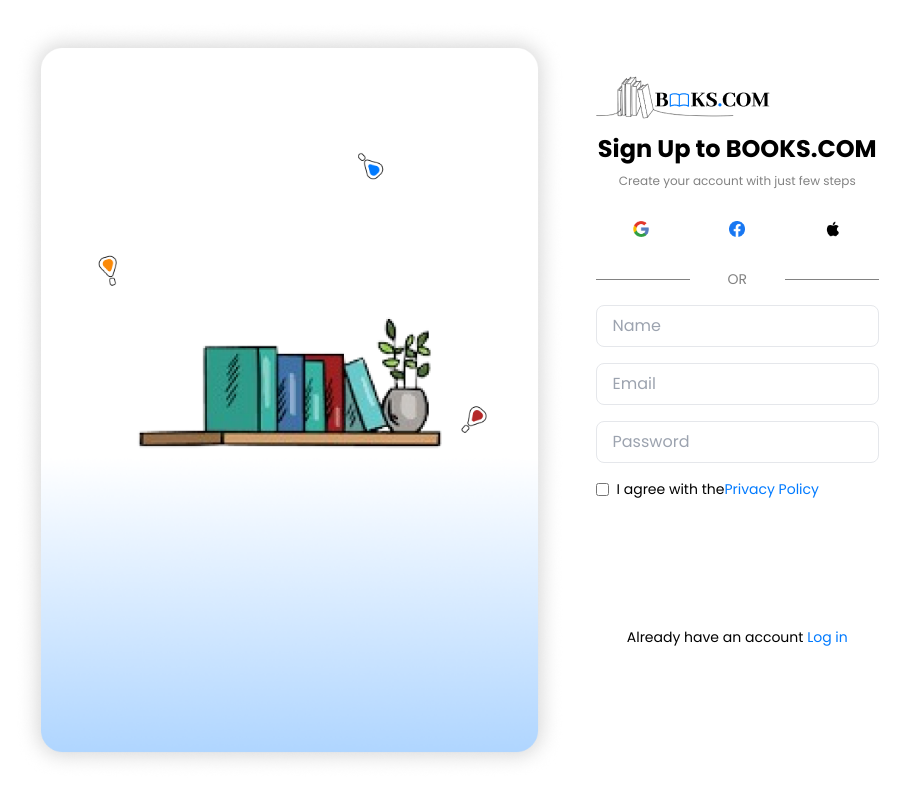
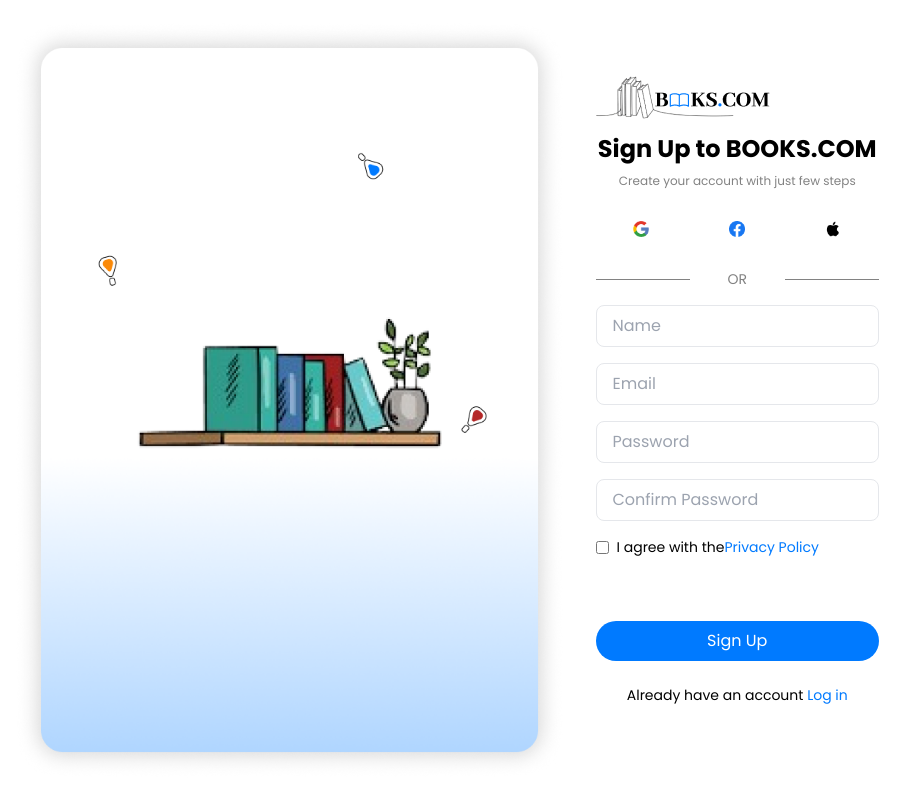
Before and after one commit to ayomideRussianCode/booksdotcom, a React (Create React App) app: page /signup in a window 1280 px wide. Shown: the whole page, without its empty margins (177-1087 px from the left). Built offline with nearby package versions, Linux system fonts and the light colour scheme; a web font is replaced by a local one.

Commit message:
second commit for the year I guess

```diff
--- a/src/components/Button.jsx
+++ b/src/components/Button.jsx
@@ -2,7 +2,7 @@
   return (
     <button
       type={type}
-      className={`w-full bg-customWhite py-2 rounded-full ${className}`}
+      className={`w-full bg-customBlue py-2 rounded-full ${className}`}
     >
       <a className="text-customWhite" href={href}>
         {text}
--- a/src/components/Form.jsx
+++ b/src/components/Form.jsx
@@ -2,9 +2,9 @@
 import FormField from "./FormField";
 import Button from "./Button";
 
-function Form({ fields, checkbox, buttonText, buttonHref }) {
+function Form({ fields, checkbox, handleSubmit, buttonText, buttonHref }) {
   return (
-    <form>
+    <form onSubmit={handleSubmit}>
       {fields.map((field) => (
         <FormField
           key={field.id}
--- a/src/components/FormField.jsx
+++ b/src/components/FormField.jsx
@@ -1,4 +1,4 @@
-function FormField({ type, id, placeholder }) {
+function FormField({ type, id, placeholder, handleChange }) {
   return (
     <div className="mb-4">
       <input
@@ -6,6 +6,7 @@
         id={id}
         placeholder={placeholder}
         className="w-full px-4 py-2 border rounded-lg focus:outline-none focus:ring-2 focus:ring-customBlue"
+        onChange={handleChange}
       />
     </div>
   );
--- /dev/null
+++ b/src/components/apiFetch.jsx
@@ -0,0 +1,18 @@
+export const apiFetch = async (URL, method = "POST", data = null) => {
+  try {
+    const response = await fetch(URL, {
+      method,
+      headers: {
+        "Content-Type": "application/x-www-form-urlencoded",
+      },
+      body: data ? JSON.stringify(data) : null,
+    });
+    if (!response.ok) {
+      throw new Error(`Error: ${response.statusText}`);
+    }
+    return await response.json();
+  } catch (error) {
+    console.error("API Error :", error.message);
+    throw error;
+  }
+};
--- /dev/null
+++ b/src/components/useFormHandler.jsx
@@ -0,0 +1,26 @@
+import { useState } from "react";
+import { apiFetch } from "./apiFetch";
+
+function useFormHandler(initialValues) {
+  const [formData, setFormData] = useState(initialValues);
+
+  const handleChange = (e) => {
+    const { name, value } = e.target;
+    setFormData((prevData) => ({
+      ...prevData,
+      [name]: value,
+    }));
+  };
+
+  const handleSubmit = async (e, apiFetch) => {
+    e.preventDefault();
+    try {
+      const response = await apiFetch(formData);
+      return response;
+    } catch (error) {
+      console.error("Error during form submission:", error);
+    }
+  };
+  return { formData, handleChange, handleSubmit };
+}
+export default useFormHandler;
--- a/src/pages/SignUpPage.jsx
+++ b/src/pages/SignUpPage.jsx
@@ -7,8 +7,36 @@
 import Divider from "../components/Divider";
 import Form from "../components/Form";
 import RedirectMessage from "../components/RedirectMessage";
+import useFormHandler from "../components/useFormHandler";
+import Button from "../components/Button";
 
 function SignUpPage() {
+  const initialValues = { username: "", email: "", password: "" };
+  const { formData, handleChange, handleSubmit } =
+    useFormHandler(initialValues);
+
+  const apiFetch = async (data) => {
+    try {
+      const response = await fetch("https://your-api-endpoint.com/signup", {
+        method: "POST",
+        headers: {
+          "Content-Type": "application/json",
+        },
+        body: JSON.stringify(data),
+      });
+
+      if (!response.ok) {
+        throw new Error(`HTTP Error: ${response.status}`);
+      }
+
+      const result = await response.json();
+      console.log("Signup successful:", result);
+      return result;
+    } catch (error) {
+      console.error("Signup error:", error);
+    }
+  };
+
   const socialAuthPlatforms = [
     { imgSrc: "/google.png", alt: "Google" },
     { imgSrc: "/facebook.png", alt: "Facebook" },
@@ -19,6 +47,11 @@
     { type: "text", id: "name", placeholder: "Name" },
     { type: "email", id: "email", placeholder: "Email" },
     { type: "password", id: "password", placeholder: "Password" },
+    {
+      type: "password",
+      id: "confirmPassword",
+      placeholder: "Confirm Password",
+    },
   ];
 
   const checkBoxData = {
@@ -42,8 +75,12 @@
             fields={formFields}
             checkbox={checkBoxData}
             buttonText="Sign Up"
-            buttonHref="/homepage"
+            buttonHref="/home"
+            formData={formData}
+            handleChange={handleChange}
+            handleSubmit={(e) => handleSubmit(e, apiFetch)}
           />
+
           <RedirectMessage
             message="Already have an account"
             linkText="Log in"
```
Also changed, not shown: src/api/auth.js (added).
